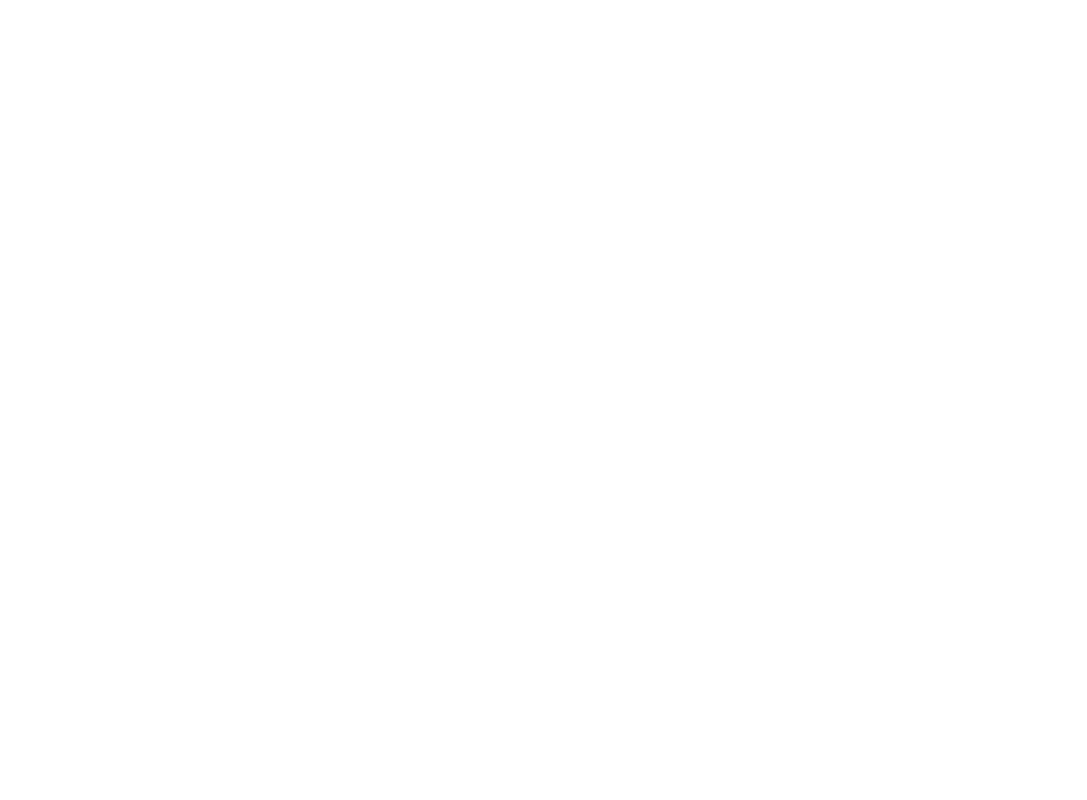
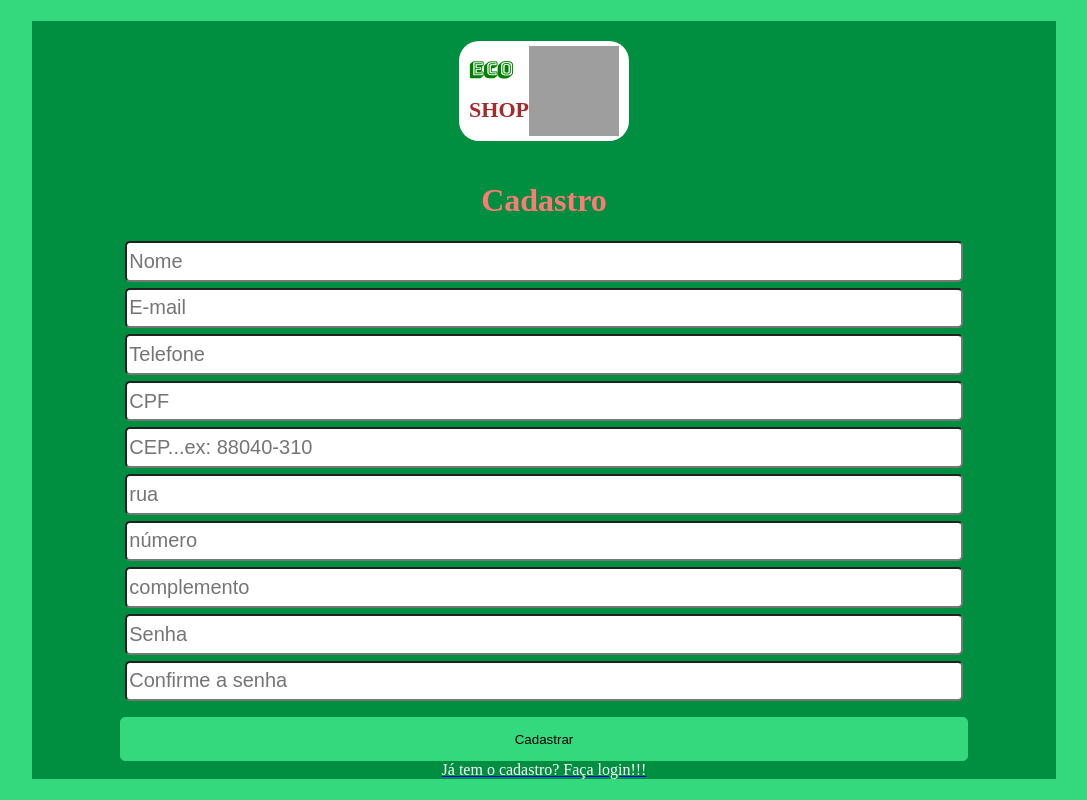
Before and after one commit to gusgusz/projeto15-ecoshop-front, a React (Create React App) app: page /sign-up in a window 1280 px wide. Before the commit this address had no page. Shown: the whole page, without its empty margins (96-1183 px from the left). Built offline with nearby package versions, Linux system fonts and the light colour scheme; grey boxes are pictures that could not be loaded.

Commit message:
morning check

```diff
--- a/src/App.js
+++ b/src/App.js
@@ -13,7 +13,7 @@
         <BrowserRouter>
         <authContext.Provider value={{auth, setAuth}}>
             <Routes>
-                <Route path="/" element={<Main/>}/>
+                <Route path="/sign-up" element={<SignUp/>}/>
                 <Route path="/sign-in" element={<SignIn/>}/>
 
             </Routes>
--- a/src/pages/SignIn.js
+++ b/src/pages/SignIn.js
@@ -10,12 +10,12 @@
 
 export default function SignIn() {
     const navigate = useNavigate();
-    const { setAuth} = useContext(authContext);
+    const {setAuth} = useContext(authContext);
     const [isLoading, setIsLoading] = useState(false);
 
     const [form,setForm] = useState({
-    name:''
-    ,email:''
+    email:'' ,
+    password:''
     });
 
     function handleChange(e) {
@@ -31,8 +31,9 @@
 
         promise.then((response) => {
           setIsLoading(false);
+          console.log('user', response.data);
           setAuth(response.data);
-          navigate("/");
+          navigate("/products");
         });
         promise.catch((err) => {
           setIsLoading(false);
@@ -53,12 +54,12 @@
                     <h1>Login</h1>
 
 
-                    <input name = 'name' value={form.name} onChange={handleChange} disabled={isLoading} type="text" placeholder="Nome" required/>
+
                     <input name = 'email' value={form.email} onChange={handleChange} disabled={isLoading}  type="email" placeholder="E-mail" required/>
-
+                   <input name = 'password' value={form.password} onChange={handleChange} disabled={isLoading} type="password" placeholder="Senha" required/>
                     <button type="submit" disabled={isLoading}  onClick={handleSubmit}>Entrar</button>
              </Form>
-             <Link to="/">
+             <Link to="/sign-up">
              <span>Ainda não tem cadastro? Faça aqui!</span>
              </Link>
              </div>
--- a/src/services/Api.js
+++ b/src/services/Api.js
@@ -1,4 +1,5 @@
 
 
 const Url = "https://ecoshop-api.onrender.com";
+// const Url = "http://localhost:5000";
     export default  Url;
```
